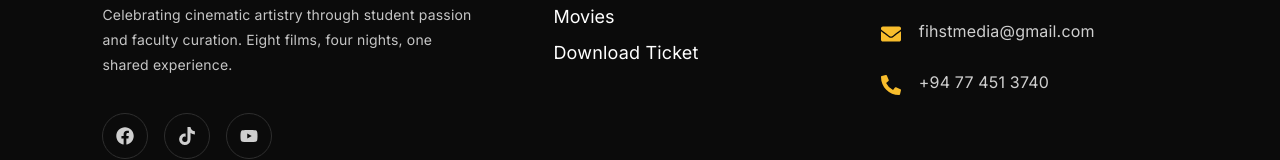
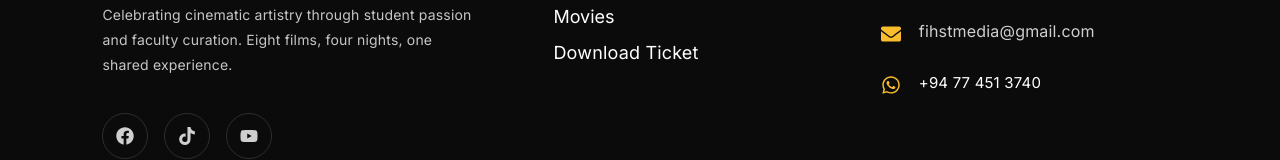
Before and after one commit to thakshilamadhushan/FilmFestivalBookingSite, a React (Vite) app in the folder Frontend/: page /admin in a window 1280 px wide. Shown: the part 958-1118 px from the top of the page. Built offline with nearby package versions, Linux system fonts and the light colour scheme.

Commit message:
Add scroll to top and footer whatsapp link

```diff
--- a/Frontend/src/App.jsx
+++ b/Frontend/src/App.jsx
@@ -1,6 +1,6 @@
 import React from "react";
 import { BrowserRouter, Routes, Route, Navigate } from "react-router-dom";
-
+import ScrollToTop from "./components/ScrollTop";
 import Navbar from "./components/Navbar/navbar";
 import Hero from "./components/Hero/hero";
 import Movies from "./components/Movies/movies";
@@ -26,6 +26,7 @@ function Home() {
 function App() {
   return (
     <BrowserRouter>
+      <ScrollToTop />
       <Navbar />
 
       <Routes>
--- a/Frontend/src/components/Booking/BookingPendingPopup.jsx
+++ b/Frontend/src/components/Booking/BookingPendingPopup.jsx
@@ -19,7 +19,7 @@ export default function BookingPendingPopup({ isOpen, onClose }) {
         <p className="popup-message">
           Your booking is currently <strong><br></br>Pending Confirmation</strong>.
           <br /><br />
-          Our team will verify your payment and send your e-ticket once the payment has been confirmed.
+          We'll verify your payment within 24 hours. Once confirmed, you can download your e-ticket using your registered mobile number.
         </p>
 
         <button className="popup-btn" onClick={onClose}>
--- a/Frontend/src/components/Booking/booking.css
+++ b/Frontend/src/components/Booking/booking.css
@@ -148,7 +148,6 @@ button{
   justify-content: center;
 
   border-radius: 50%;
-  background: #dc2626;
   color: white;
 
   font-size: 26px;
--- a/Frontend/src/components/Footer/footer.css
+++ b/Frontend/src/components/Footer/footer.css
@@ -125,6 +125,17 @@
   line-height: 1.5;
 }
 
+.contact-item.whatsapp a {
+  color: inherit;
+  text-decoration: none;
+  cursor: pointer;
+  font-size: 15px;
+}
+
+.contact-item.whatsapp a:hover {
+  color: #f8bd2c;
+}
+
 .footer-bottom {
   margin-top: 30px;
   padding-top: 20px;
--- a/Frontend/src/components/Footer/footer.jsx
+++ b/Frontend/src/components/Footer/footer.jsx
@@ -1,6 +1,5 @@
 import "./footer.css";
 import {
-  FaFacebookF,
   FaYoutube,
   FaTiktok,
   FaMapMarkerAlt,
@@ -8,6 +7,7 @@ import {
   FaPhoneAlt,
   FaFilm,
   FaFacebook,
+  FaWhatsapp,
 } from "react-icons/fa";
 import { Link } from "react-router-dom";
 
@@ -72,6 +72,7 @@ function Footer() {
             >
               <FaYoutube />
             </a>
+
           </div>
         </div>
 
@@ -111,9 +112,11 @@ function Footer() {
             <p>fihstmedia@gmail.com</p>
           </div>
 
-          <div className="contact-item">
-            <FaPhoneAlt className="contact-icon" />
-            <p>+94 77 451 3740</p>
+          <div className="contact-item whatsapp">
+            <FaWhatsapp className="contact-icon" />
+            <a href="https://wa.me/94774513740" target="_blank" rel="noopener noreferrer">
+              +94 77 451 3740
+            </a>
           </div>
         </div>
       </div>
--- /dev/null
+++ b/Frontend/src/components/ScrollTop.jsx
@@ -0,0 +1,17 @@
+import { useEffect } from "react";
+import { useLocation } from "react-router-dom";
+
+const ScrollToTop = () => {
+  const { pathname } = useLocation();
+
+  useEffect(() => {
+    window.scrollTo({
+      top: 0,
+      behavior: "smooth",
+    });
+  }, [pathname]);
+
+  return null;
+};
+
+export default ScrollToTop;
```
